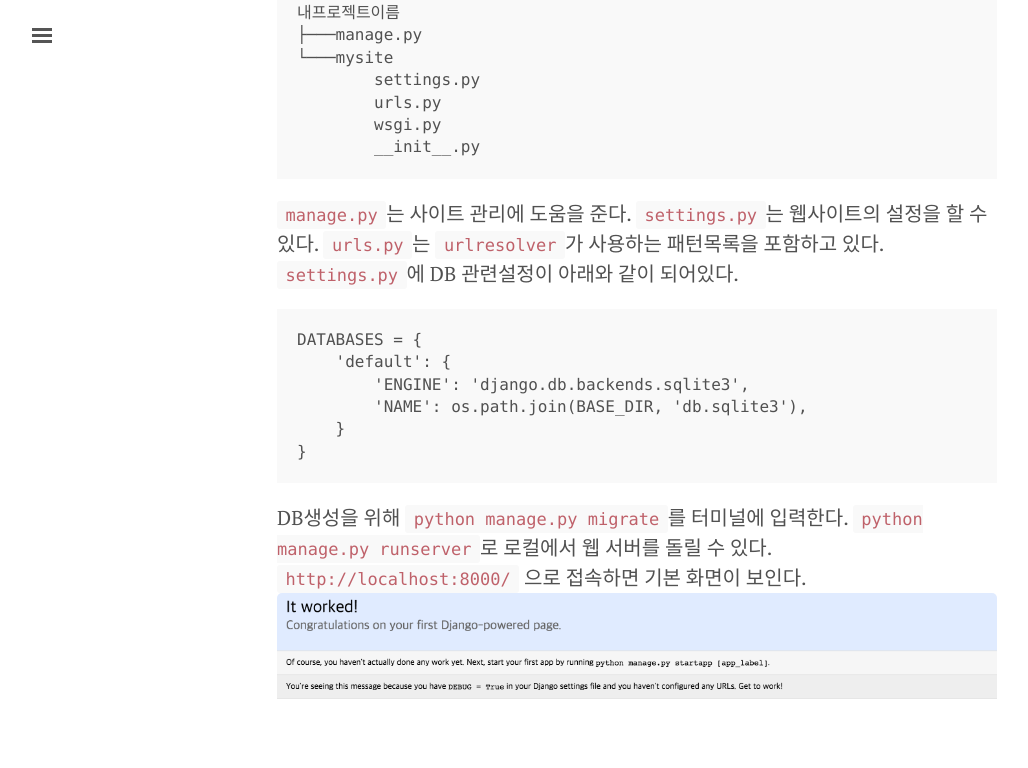
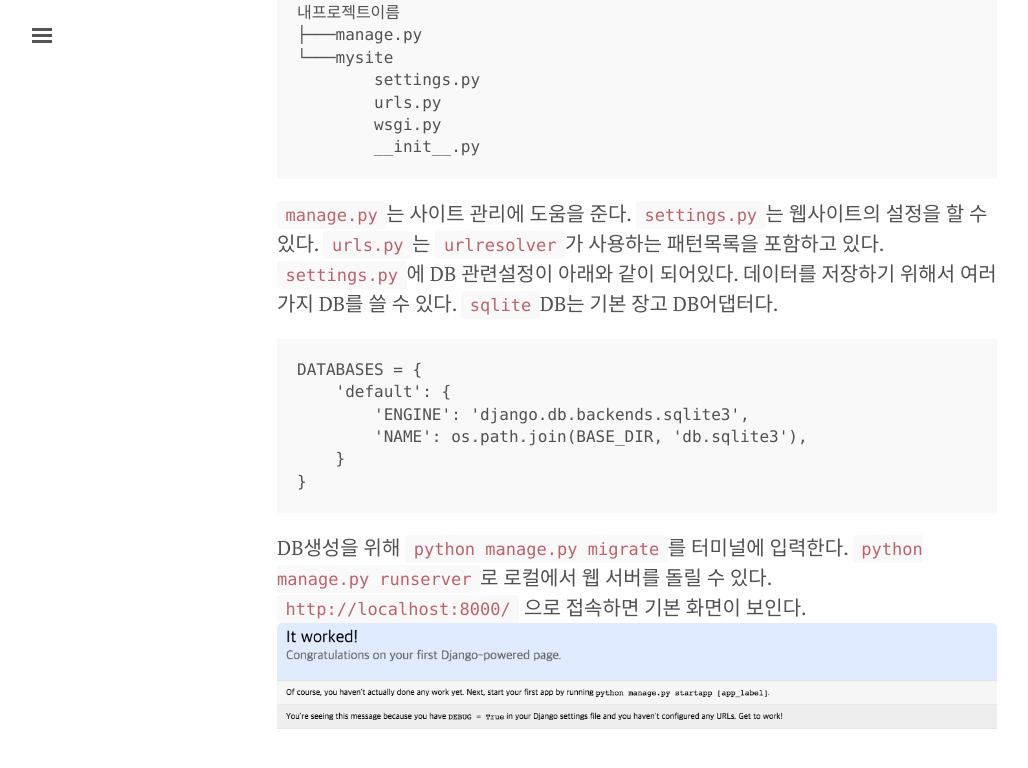
Before and after one commit to hyesun03/hyesun03.github.io, a Jekyll site: the page built from _posts/2016-09-08-django.md, in a window 1280 px wide and 900 px high, scrolled down 935 px. Shown: the top 768 px of the window, without its empty margins (3-1031 px from the left). Built offline with Jekyll 4.4.1, drawn with Linux system fonts in a browser that asks for light colours; comment, search, counter and statistics services are not loaded.

Commit message:
django 첫번째 포스팅 수정

```diff
--- a/_posts/2016-09-08-django.md
+++ b/_posts/2016-09-08-django.md
@@ -25,7 +25,7 @@ comments: true
 </code></pre>
 
 `manage.py`는 사이트 관리에 도움을 준다. `settings.py`는 웹사이트의 설정을 할 수 있다. `urls.py`는 `urlresolver`가 사용하는 패턴목록을 포함하고 있다.
-`settings.py`에 DB 관련설정이 아래와 같이 되어있다.
+`settings.py`에 DB 관련설정이 아래와 같이 되어있다. 데이터를 저장하기 위해서 여러가지 DB를 쓸 수 있다. `sqlite`DB는 기본 장고 DB어댑터다.
 <pre><code>DATABASES = {
     'default': {
         'ENGINE': 'django.db.backends.sqlite3',
```
